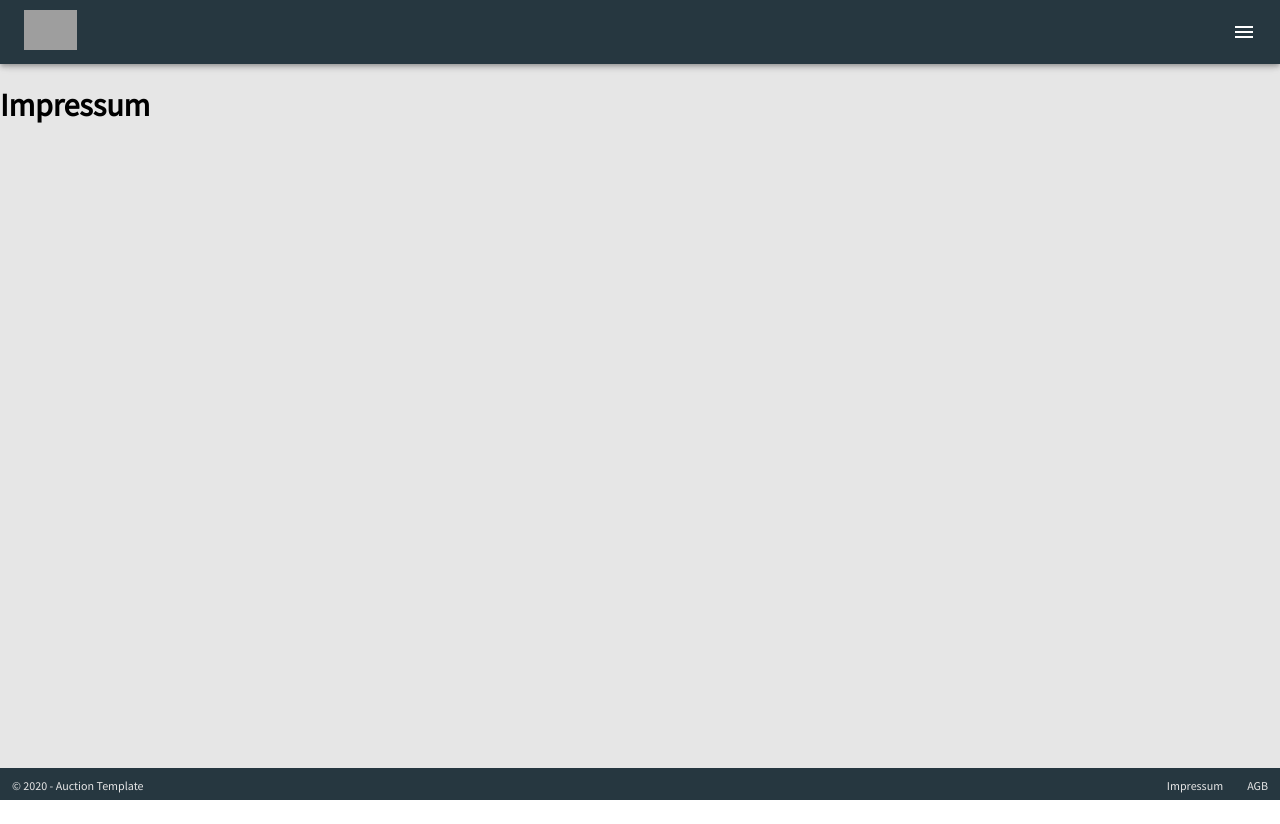
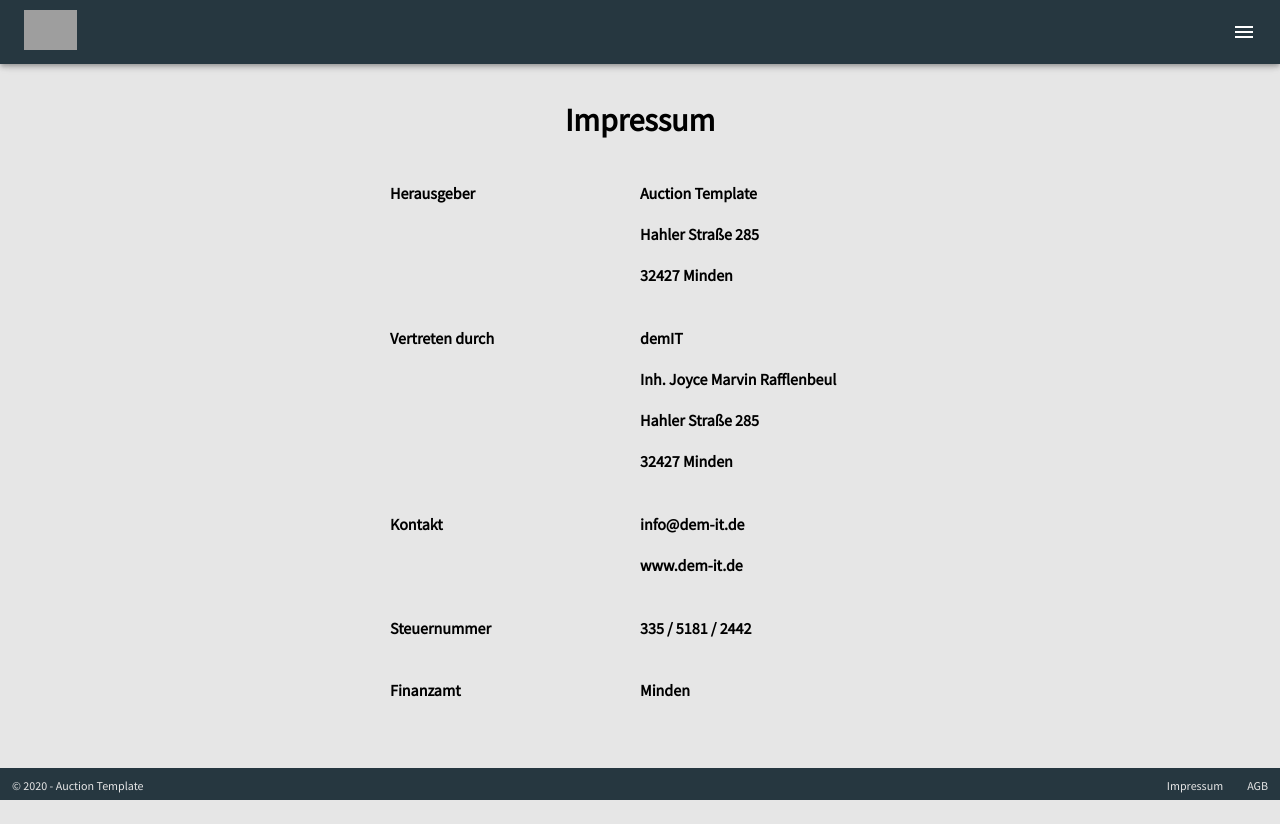
Before and after one commit to lukasweidich/auction-template-1.0, a React (Create React App) app: page /Imprint in a window 1280 px wide. Before the commit the page ends 800 px from the top, so only its background shows below. Built offline with nearby package versions, Linux system fonts and the light colour scheme; no server answers; grey boxes are pictures that could not be loaded; what react-with-firebase-auth would draw is missing.

Commit message:
desgin fixes correctur

```diff
--- a/src/screens/FAQScreen.js
+++ b/src/screens/FAQScreen.js
@@ -6,18 +6,17 @@ const { ExpansionPanel, ExpansionPanelSummary, Typography, ExpansionPanelDetails
 
 const FAQScreen = props => {
     const faq = [
-        { q: "Warum Auction Template?", a: "Auction Template ist das erste Online - Tool zur vollständigen Generierung einer HTML - Vorlage aus Ihren bereits existierenden eBay - Inseraten.Sparen Sie sich die aufwändige Doppelpflege Ihrer Inserate durch die mühsame Übertragung von Daten & Bildern Ihrer eBay - Inserate auf herkömmliche Auktionsvorlagen.Nur bei Auction Template ist eine fertige Auktionsvorlage inklusive kompletter Bildergalerie, Titel, Beschreibung, Preis, Bezahlmethoden und vieles mehr in nur wenigen Sekunden verfügbar und direkt einsatzbereit." },
-        { q: "Gibt es eine Begrenzung / Limit bei der Generierung von Auktionsvorlagen?", a: "Die Antwort ist ein klares NEIN.Egal, ob Sie eine Auktionsvorlage bei uns gekauft haben oder unsere kostenlosen Auktionsvorlagen nutzen, Sie können so viele Auktionsvorlagen generieren wie Sie möchten und können." },
-        { q: "Muss ich meine eBay - Anmeldedaten angeben, um eine Auktionsvorlage aus meinen existierenden eBay - Inseraten erstellen zu können?", a: "Die Antwort ist auch hier ein klares NEIN.Sie werden an keiner Stelle von Auction Template aufgefordert, Ihre persönlichen eBay - Anmeldedaten preiszugeben.Auction Template ist offizieller Partner des eBay Developers Programs und hält sich zu 100 % an die Nutzungsichtlinien der offiziellen eBay API." },
-        { q: "Wie lange ist der Supportzeitraum nach Kauf einer Auktionsvorlage?", a: "Prinzipiell gilt: Sie können Auction Template zu jeder Zeit bei Fragen, Problemen oder Anregungen kontaktieren." },
-        { q: "Kann eine Auktionsvorlage nach der Generierung ohne HTML - /Programmierkenntnisse bearbeitet werden?", a: "Jede unserer Auktionsvorlagen bietet großen Bearbeitungsspielraum: sei es das Ändern des Farbschemas oder des Preises, durch unseren fortschrittlichen Online - Editor können Elemente einer Auktionsvorlage verändert, verschoben oder gelöscht werden." },
-        { q: "Kann ich Auktionsvorlagen vor dem Kauf testen?", a: "Im Shop erhalten Sie bereits einen vollständigen visuellen Eindruck der gewünschten Auktionsvorlage.Wenn Sie Auction Template vor Kauf einer Auktionsvorlage vollständig testen wollen, können Sie gerne eine unserer umfangreichen, kostenlosen Auktionsvorlagen ausprobieren." },
-        { q: "Aktualisieren sich Inhalte einer generierten Auktionsvorlage automatisch?", a: "Auction Template befolgt penibel die offiziellen Richtlinien von eBay, somit entfällt eine automatische Aktualisierung einer Auktionsvorlage, da dies gezwungenermaßen den Einsatz von aktiven Inhalten nach sich ziehen würde, welches von eBay zum aktuellen Zeitpunkt zu Ihrem eigenen und den Schutz Ihrer Kunden verboten wird." },
-        { q: "Personalisierung Ihrer Auktionsvorlage", a: "Sie möchten eine personalisierte / individualisierte Auktionsvorlage nach Ihren eigenen Wünschen & Maßstäben ? Wir helfen Ihnen gerne weiter und erstellen Ihnen Ihre eigene automatisierte, individuelle Auktionsvorlage: info@dem-it.de" },
-        { q: "Habe ich ein Rückgaberecht, falls mir eine Auktionsvorlage nicht gefällt?", a: "Grundsätzlich gilt: Sie erhalten auf jede gekaufte Auktionsvorlage ein 14 - tägiges Rückgaberecht.Wenn Sie mit Auction Template nicht zufrieden sind, können Sie Ihren Kauf innerhalb von 14 Tagen nach dem Bezahldatum widerrufen und erhalten eine vollständige Erstattung des Kaufpreises.Eine Rückgabe nach der 14 - tägigen Frist ist nicht mehr möglich.Weitere Informationen hierzu finden Sie in den AGBs." }
+        { q: "Warum Auction Template?", a: "Auction Template ist das erste Online-Tool zur vollständigen Generierung einer HTML-Vorlage aus Ihren bereits existierenden eBay-Inseraten. Sparen Sie sich die aufwändige Doppelpflege Ihrer Inserate durch die mühsame Übertragung von Daten & Bildern Ihrer eBay-Inserate auf herkömmliche Auktionsvorlagen. Nur bei Auction Template ist eine fertige Auktionsvorlage inklusive kompletter Bildergalerie, Titel, Beschreibung, Preis, Bezahlmethoden und vieles mehr in nur wenigen Sekunden verfügbar und direkt einsatzbereit." },
+        { q: "Gibt es eine Begrenzung/Limit bei der Generierung von Auktionsvorlagen?", a: "Die Antwort ist ein klares NEIN. Egal, ob Sie eine Auktionsvorlage bei uns gekauft haben oder unsere kostenlosen Auktionsvorlagen nutzen, Sie können so viele Auktionsvorlagen generieren wie Sie möchten und können." },
+        { q: "Muss ich meine eBay-Anmeldedaten angeben, um Auktionsvorlagen aus meinen existierenden eBay-Inseraten erstellen zu können?", a: "Die Antwort ist auch hier ein klares NEIN. Sie werden an keiner Stelle von Auction Template aufgefordert, Ihre persönlichen eBay-Anmeldedaten preiszugeben. Auction Template ist offizieller Partner des eBay Developers Programs und hält sich zu 100% an die Nutzungsichtlinien der offiziellen eBay API." },
+        { q: "Wie lange ist der Supportzeitraum nach Kauf einer Auktionsvorlage?", a: "Prinzipiell gilt: Sie können Auction Template zu jeder Zeit bei Fragen, Problemen oder Anregungen kontaktieren. Weitere Informationen und Kontaktdaten finden Sie im Impressum." },
+        { q: "Kann eine Auktionsvorlage nach der Generierung ohne HTML-/Programmierkenntnisse bearbeitet werden?", a: "Jede unserer Auktionsvorlagen bietet großen Bearbeitungsspielraum: sei es das Ändern des Farbschemas oder des Preises, durch unseren fortschrittlichen & innovativen Online-Editor können Elemente einer Auktionsvorlage verändert, verschoben oder gelöscht werden." },
+        { q: "Kann ich Auktionsvorlagen vor dem Kauf testen?", a: "In unserem Shop erhalten Sie bereits einen vollständigen visuellen Eindruck der gewünschten Auktionsvorlage. Wenn Sie Auction Template vor Kauf einer Auktionsvorlage vollständig testen wollen, können Sie gerne eine unserer umfangreichen, kostenlosen Auktionsvorlagen ausprobieren." },
+        { q: "Aktualisieren sich Inhalte einer generierten Auktionsvorlage auch noch später direkt im eBay-Inserat automatisch?", a: "Auction Template befolgt penibel die offiziellen Richtlinien von eBay, somit entfällt eine automatische Aktualisierung einer Auktionsvorlage, da dies gezwungenermaßen den Einsatz von aktiven Inhalten nach sich ziehen würde, welches von eBay zum aktuellen Zeitpunkt zu Ihrem eigenen und den Schutz Ihrer Kunden verboten wird." },
+        { q: "Personalisierung Ihrer Auktionsvorlage", a: "Sie möchten eine personalisierte/individualisierte Auktionsvorlage nach Ihren eigenen Wünschen & Maßstäben? Wir helfen Ihnen gerne weiter und erstellen Ihnen Ihre eigene automatisierte, individuelle Auktionsvorlage. Weitere Informationen & Kontaktdaten finden Sie im Impressum." }
     ]
     return (
-        <StyledPage style={{ backgroundColor: "#e6e6e6", height: "100vh" }} >
+        <StyledPage style={{ backgroundColor: "#e6e6e6", minHeight: "100vh" }} >
             <div style={{ width: "100vw", display: "flex", flexDirection: "column", alignItems: "center" }}>
                 <div style={{ width: "90%" }}>
                     {faq.map(el => {
--- /dev/null
+++ b/src/screens/HowToScreen.css
@@ -0,0 +1,19 @@
+.auction-template-howto-component-group {
+  display: flex;
+  flex-direction: row;
+  justify-content: center;
+}
+
+.auction-template-howto-component-group-single {
+  display: flex;
+  flex-direction: column;
+  align-items: center;
+}
+
+@media only screen and (max-width: 871px) {
+  .auction-template-howto-component-group {
+    flex-direction: column;
+    justify-content: center;
+    align-items: center;
+  }
+}
--- /dev/null
+++ b/src/screens/Imprint.css
@@ -0,0 +1,39 @@
+.auction-template-imprint-container {
+  width: 100%;
+  min-height: 100vh;
+  background-color: #e6e6e6;
+}
+
+.auction-template-imprint-wrapper {
+  width: 100%;
+  height: 100vh;
+  margin-top: -64px;
+  display: flex;
+  flex-direction: column;
+  justify-content: center;
+  align-items: center;
+}
+
+.auction-template-imprint-legal-info-wrapper {
+  width: 100%;
+  max-width: 500px;
+  display: flex;
+  flex-direction: row;
+  justify-content: center;
+}
+
+.auction-template-imprint-legal-info-50{
+  width: 50%;
+}
+
+.auction-template-imprint-legal-info-left {
+  display: flex;
+  flex-direction: column;
+  align-items: flex-start;
+}
+
+.auction-template-imprint-legal-info-right {
+  display: flex;
+  flex-direction: column;
+  align-items: flex-start;
+}
--- a/src/screens/Imprint.js
+++ b/src/screens/Imprint.js
@@ -1,10 +1,85 @@
 import React from "react"
 import StyledPage from "../components/StyledPage"
+import "./Imprint.css"
 
 const Imprint = props => {
     return (
-        <StyledPage style={{ height: "100vh", backgroundColor: "#e6e6e6" }}>
+        <StyledPage class="auction-template-imprint-container">
+          <div class="auction-template-imprint-wrapper">
             <h1>Impressum</h1>
+            <div class="auction-template-imprint-legal-info-wrapper">
+              <div class="auction-template-imprint-legal-info-50">
+                <div cass="auction-template-imprint-legal-info-left">
+                  <h4>Herausgeber</h4>
+                </div>
+              </div>
+              <div class="auction-template-imprint-legal-info-50">
+                <div cass="auction-template-imprint-legal-info-right">
+                  <h4>Auction Template</h4>
+                  <h4>Hahler Straße 285</h4>
+                  <h4>32427 Minden</h4>
+                </div>
+              </div>
+            </div>
+
+            <div class="auction-template-imprint-legal-info-wrapper">
+              <div class="auction-template-imprint-legal-info-50">
+                <div cass="auction-template-imprint-legal-info-left">
+                  <h4>Vertreten durch</h4>
+                </div>
+              </div>
+              <div class="auction-template-imprint-legal-info-50">
+                <div cass="auction-template-imprint-legal-info-right">
+                  <h4>demIT</h4>
+                  <h4>Inh. Joyce Marvin Rafflenbeul</h4>
+                  <h4>Hahler Straße 285</h4>
+                  <h4>32427 Minden</h4>
+                </div>
+              </div>
+            </div>
+
+            <div class="auction-template-imprint-legal-info-wrapper">
+              <div class="auction-template-imprint-legal-info-50">
+                <div cass="auction-template-imprint-legal-info-left">
+                  <h4>Kontakt</h4>
+                </div>
+              </div>
+              <div class="auction-template-imprint-legal-info-50">
+                <div cass="auction-template-imprint-legal-info-right">
+                  <h4>info@dem-it.de</h4>
+                  <h4>www.dem-it.de</h4>
+                </div>
+              </div>
+            </div>
+
+            <div class="auction-template-imprint-legal-info-wrapper">
+              <div class="auction-template-imprint-legal-info-50">
+                <div cass="auction-template-imprint-legal-info-left">
+                  <h4>Steuernummer</h4>
+                </div>
+              </div>
+              <div class="auction-template-imprint-legal-info-50">
+                <div cass="auction-template-imprint-legal-info-right">
+                  <h4>335 / 5181 / 2442</h4>
+                </div>
+              </div>
+            </div>
+
+            <div class="auction-template-imprint-legal-info-wrapper">
+              <div class="auction-template-imprint-legal-info-50">
+                <div cass="auction-template-imprint-legal-info-left">
+                  <h4>Finanzamt</h4>
+                </div>
+              </div>
+              <div class="auction-template-imprint-legal-info-50">
+                <div cass="auction-template-imprint-legal-info-right">
+                  <h4>Minden</h4>
+                </div>
+              </div>
+            </div>
+
+
+          </div>
         </StyledPage>
     )
 }
```
Also changed, not shown: src/screens/HowToScreen.js (+11 -10 lines).
